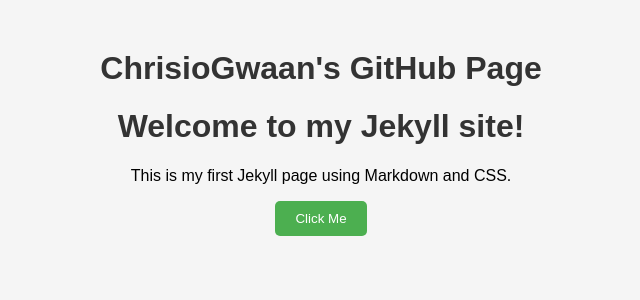
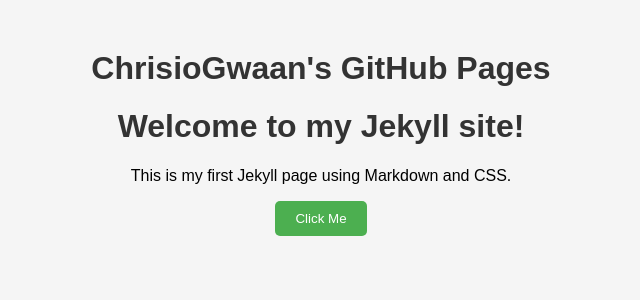
Before and after one commit to ChrisioGwaan/ChrisioGwaan.github.io, a Jekyll site: the page built from index.md, in a window 1280 px wide. Shown: the top 300 px of the page, without its empty margins (319-959 px from the left). Built offline with Jekyll 4.4.1, drawn with Linux system fonts in a browser that asks for light colours; part of the change alters nothing that is shown.

Commit message:
+feat: Update Jekyll configuration with site details and plugins

```diff
--- a/_config.yml
+++ b/_config.yml
@@ -1,6 +1,32 @@
-title: ChrisioGwaan's GitHub Page
-description: Jekyll-powered GitHub Pages site
+title: ChrisioGwaan's GitHub Pages
+email: green@chrisiogwaan.com
+description: >-
+  Exloring the world of technology, one line of code at a time, less is more.
+baseurl: ""
+url: "https://chrisiogwaan.github.io/"
+twitter_username: ChrisioGwaan
+github_username:  ChrisioGwaan
+
 theme: minima
-baseurl: /
-url: https://chrisio.github.io
-author: ChrisioGwaan
+plugins:
+  - jekyll-feed
+
+# Exclude from processing.
+# The following items will not be processed, by default.
+# Any item listed under the `exclude:` key here will be automatically added to
+# the internal "default list".
+#
+# Excluded items can be processed by explicitly listing the directories or
+# their entries' file path in the `include:` list.
+#
+# exclude:
+#   - .sass-cache/
+#   - .jekyll-cache/
+#   - gemfiles/
+#   - Gemfile
+#   - Gemfile.lock
+#   - node_modules/
+#   - vendor/bundle/
+#   - vendor/cache/
+#   - vendor/gems/
+#   - vendor/ruby/
```
